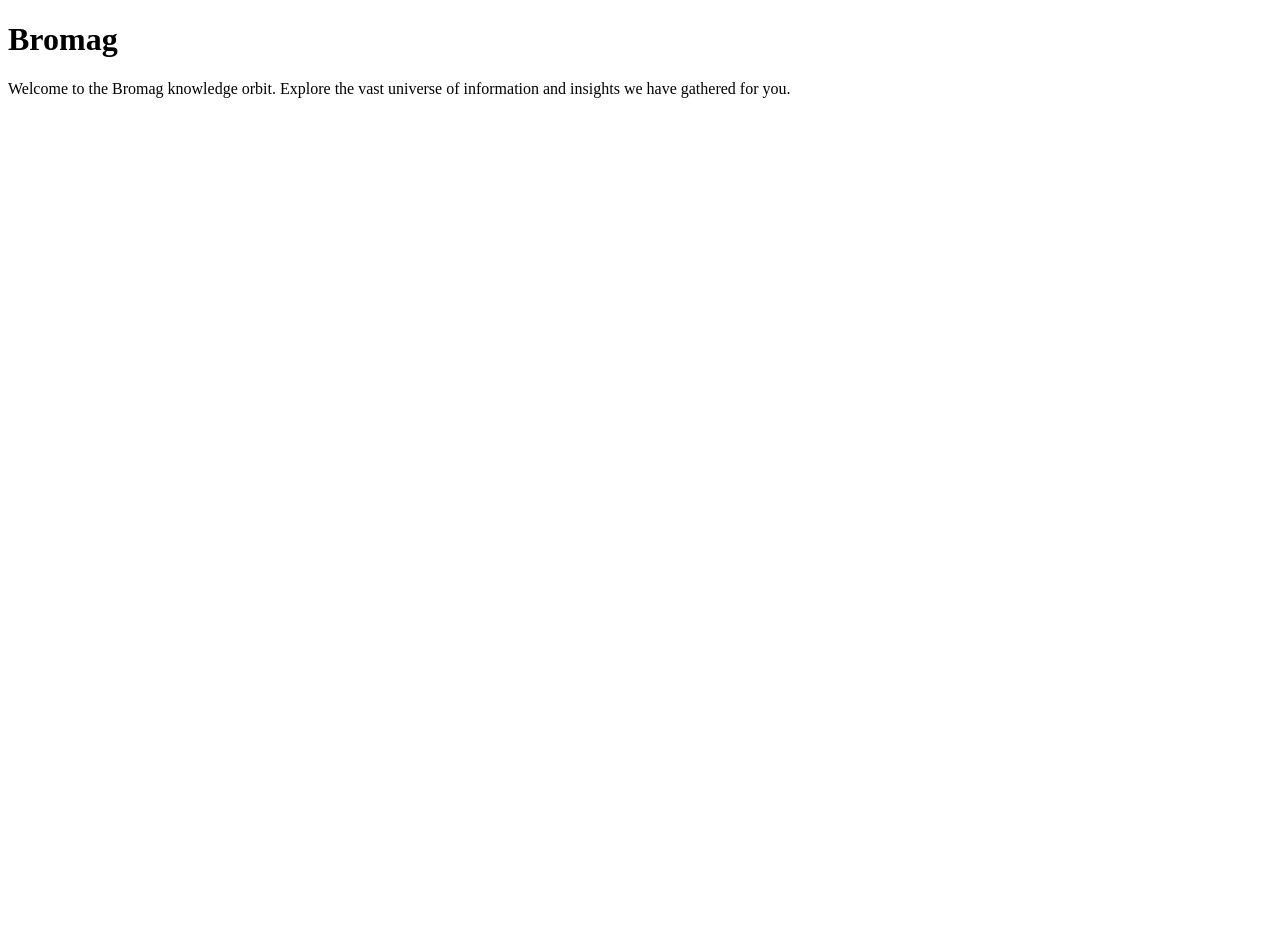
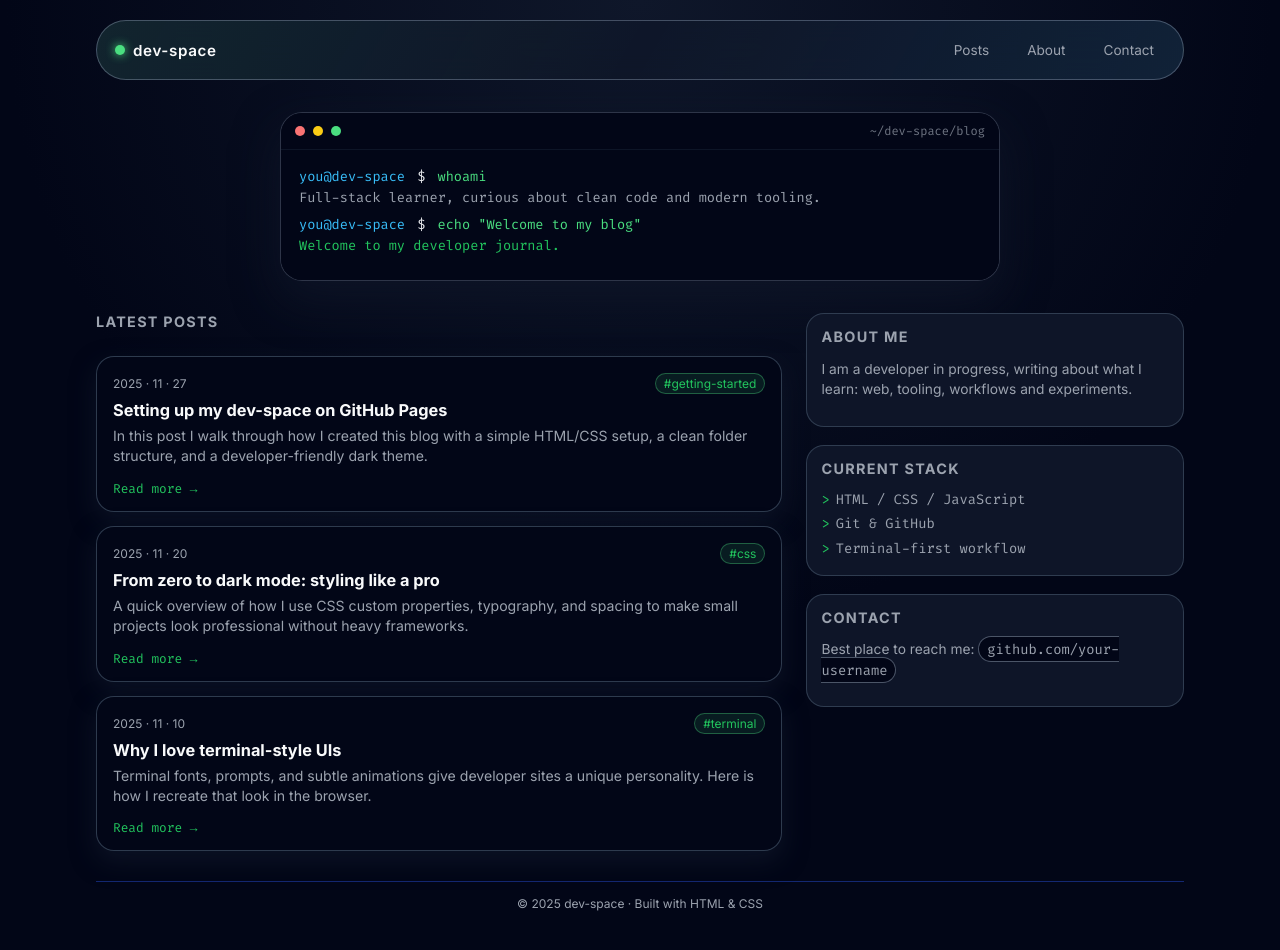
Before and after one commit to bromag/knowledge-orbit, a plain HTML site: page index.html in a window 1280 px wide. Before the commit the page ends 800 px from the top, so only its background shows below. Drawn offline with Linux system fonts and the light colour scheme.

Commit message:
blog start

```diff
--- a/index.html
+++ b/index.html
@@ -1,13 +1,141 @@
 <!DOCTYPE html>
-<html>
+<html lang="en">
 <head>
-    <meta charset='utf-8'>
-    <meta http-equiv='X-UA-Compatible' content='IE=edge'>
-    <title>Knowledge Orbit</title>
+  <meta charset="UTF-8" />
+  <meta name="viewport" content="width=device-width, initial-scale=1" />
+  <title>Dev Space Blog</title>
+
+  <!-- Google Fonts: Inter (UI) + Fira Code (terminal/dev) -->
+  <link rel="preconnect" href="https://fonts.googleapis.com">
+  <link rel="preconnect" href="https://fonts.gstatic.com" crossorigin>
+  <link href="https://fonts.googleapis.com/css2?family=Fira+Code:wght@400;500;600&family=Inter:wght@400;500;600;700&display=swap" rel="stylesheet">
+
+  <link rel="stylesheet" href="css/style.css" />
 </head>
 <body>
-    <h1>Bromag</h1>
-    <p>Welcome to the Bromag knowledge orbit. Explore the vast universe of information and insights we have gathered for you.</p>
+  <div class="page">
+    <!-- Top navigation -->
+    <header class="site-header">
+      <div class="logo">
+        <span class="logo-dot"></span>
+        <span class="logo-text">dev-space</span>
+      </div>
+      <nav class="nav">
+        <a href="#posts">Posts</a>
+        <a href="#about">About</a>
+        <a href="#contact">Contact</a>
+      </nav>
+    </header>
 
+    <!-- Hero / terminal style intro -->
+    <section class="hero">
+      <div class="terminal">
+        <div class="terminal-header">
+          <span class="dot red"></span>
+          <span class="dot yellow"></span>
+          <span class="dot green"></span>
+          <span class="terminal-title">~/dev-space/blog</span>
+        </div>
+        <div class="terminal-body">
+          <p class="prompt">
+            <span class="prompt-user">you@dev-space</span>
+            <span class="prompt-sign">$</span>
+            <span class="prompt-command">whoami</span>
+          </p>
+          <p class="terminal-output">Full-stack learner, curious about clean code and modern tooling.</p>
+
+          <p class="prompt">
+            <span class="prompt-user">you@dev-space</span>
+            <span class="prompt-sign">$</span>
+            <span class="prompt-command">echo "Welcome to my blog"</span>
+          </p>
+          <p class="terminal-output highlight">Welcome to my developer journal.</p>
+        </div>
+      </div>
+    </section>
+
+    <!-- Blog posts -->
+    <main class="content" id="posts">
+      <section class="posts">
+        <h2 class="section-title">Latest posts</h2>
+
+        <article class="post-card">
+          <div class="post-meta">
+            <span class="post-date">2025 · 11 · 27</span>
+            <span class="post-tag">#getting-started</span>
+          </div>
+          <h3 class="post-title">Setting up my dev-space on GitHub Pages</h3>
+          <p class="post-excerpt">
+            In this post I walk through how I created this blog with a simple HTML/CSS setup, a clean folder structure,
+            and a developer-friendly dark theme.
+          </p>
+          <a href="#" class="post-link">Read more →</a>
+        </article>
+
+        <article class="post-card">
+          <div class="post-meta">
+            <span class="post-date">2025 · 11 · 20</span>
+            <span class="post-tag">#css</span>
+          </div>
+          <h3 class="post-title">From zero to dark mode: styling like a pro</h3>
+          <p class="post-excerpt">
+            A quick overview of how I use CSS custom properties, typography, and spacing to make small projects look
+            professional without heavy frameworks.
+          </p>
+          <a href="#" class="post-link">Read more →</a>
+        </article>
+
+        <article class="post-card">
+          <div class="post-meta">
+            <span class="post-date">2025 · 11 · 10</span>
+            <span class="post-tag">#terminal</span>
+          </div>
+          <h3 class="post-title">Why I love terminal-style UIs</h3>
+          <p class="post-excerpt">
+            Terminal fonts, prompts, and subtle animations give developer sites a unique personality.
+            Here is how I recreate that look in the browser.
+          </p>
+          <a href="#" class="post-link">Read more →</a>
+        </article>
+      </section>
+
+      <!-- Sidebar area -->
+      <aside class="sidebar">
+        <section class="about" id="about">
+          <h2 class="section-title">About me</h2>
+          <p>
+            I am a developer in progress, writing about what I learn: web, tooling, workflows and experiments.
+          </p>
+        </section>
+
+        <section class="stack">
+          <h2 class="section-title">Current stack</h2>
+          <ul class="stack-list">
+            <li>HTML / CSS / JavaScript</li>
+            <li>Git & GitHub</li>
+            <li>Terminal-first workflow</li>
+          </ul>
+        </section>
+
+        <section class="contact" id="contact">
+          <h2 class="section-title">Contact</h2>
+          <p>
+            Best place to reach me:
+            <span class="contact-highlight">github.com/your-username</span>
+          </p>
+        </section>
+      </aside>
+    </main>
+
+    <!-- Footer -->
+    <footer class="site-footer">
+      <span>© <span id="year"></span> dev-space · Built with HTML & CSS</span>
+    </footer>
+  </div>
+
+  <!-- Tiny JS just to keep the year up to date (optional) -->
+  <script>
+    document.getElementById('year').textContent = new Date().getFullYear();
+  </script>
 </body>
 </html>
```
